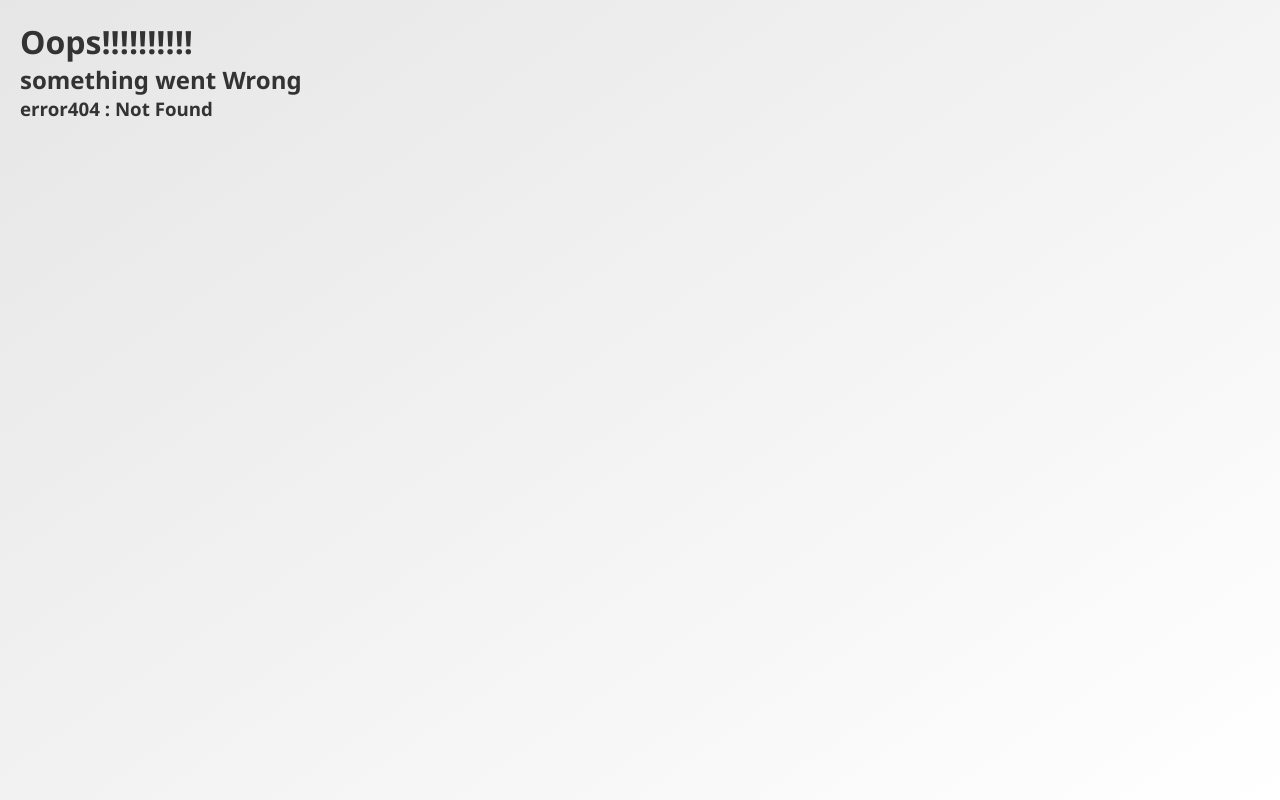
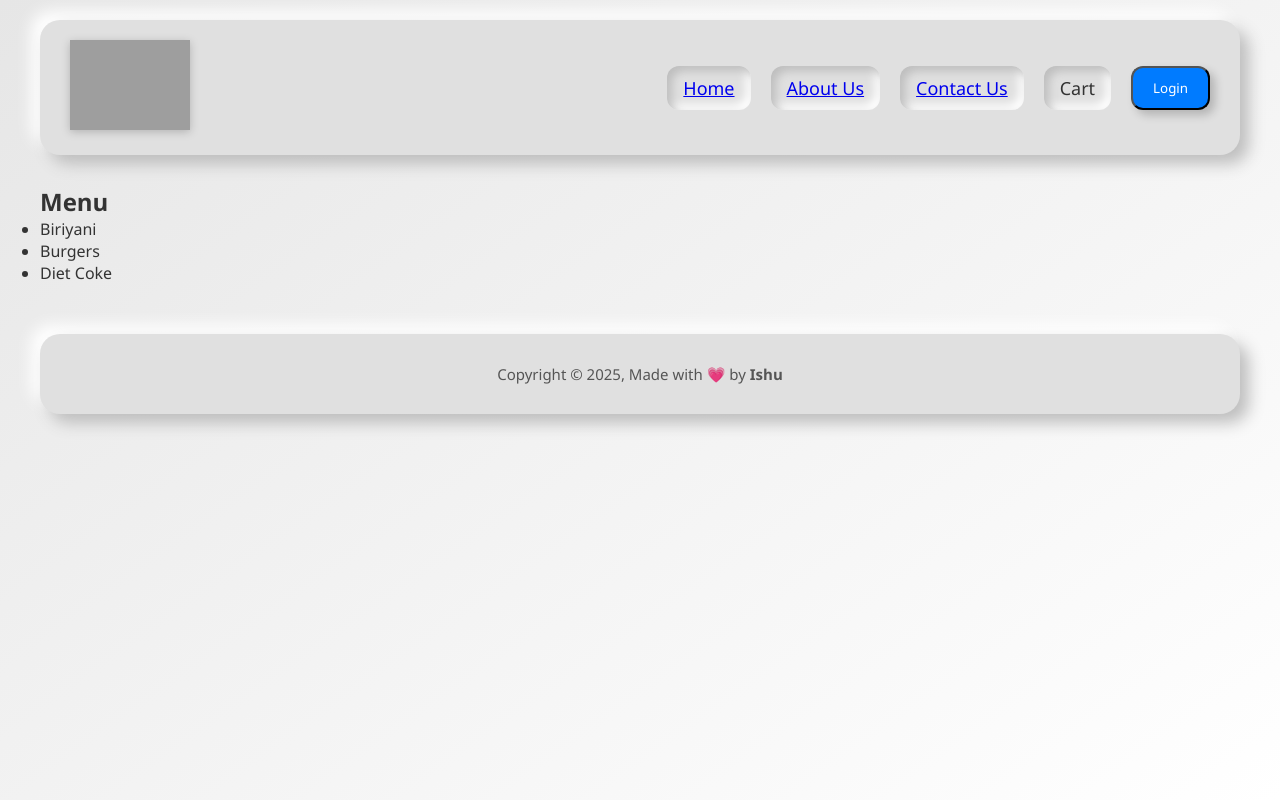
Before and after one commit to ISWARYA-hash8/Eatoos-From-cravings-to-comfort-Swiggy-clone-, a React (Vite) app: page /restaurants/1 in a window 1280 px wide. Before the commit this address had no page. Built offline with nearby package versions, Linux system fonts and the light colour scheme; no server answers; grey boxes are pictures that could not be loaded.

Commit message:
routing our app

```diff
--- a/src/App.js
+++ b/src/App.js
@@ -7,6 +7,7 @@ import { createBrowserRouter , Outlet, RouterProvider } from 'react-router-dom';
 import About from './components/About';
 import Contact from './components/Contact';
 import Error from './components/Error';
+import RestaurantMenu from './components/RestaurantMenu';
 
 /* Components of Our Food-Order App
  * Header
@@ -103,6 +104,11 @@ const appRouter = createBrowserRouter([{
       path: "/contact",
       element:<Contact />,
     },
+    {
+      path : "/restaurants/:resId",
+      element: <RestaurantMenu />,
+
+    },
 
   ],
   errorElement:<Error />,
--- /dev/null
+++ b/src/components/RestaurantMenu.js
@@ -0,0 +1,35 @@
+import { useEffect, useState } from "react";
+import Shimmer from "./Shimmer";
+
+const RestaurantMenu = () =>{
+     const [ resInfo , setResInfo ] = useState([]);
+
+
+ useEffect( () =>{
+         fetchMenu();
+ },[]);
+ const fetchMenu = async () =>{
+    const data = await fetch("https://www.swiggy.com/dapi/menu/pl?page-type=REGULAR_MENU&complete-menu=true&lat=11.5034192&lng=77.24443480000001&restaurantId=941047&catalog_qa=undefined&submitAction=ENTER");
+    const json= await data.json();
+    console.log(json);
+    setResInfo(json?.data?.cards[2]?.card?.card?.info?.name);
+ };
+
+ //const {name,cuisine,cloudinaryImageId,costForTwoMessage} = json?.data?.cards[2]?.card?.card?.info;
+
+    return resInfo === null ? (<Shimmer />) : (
+        <div className="menu" >
+            <h1>{resInfo}</h1>
+            <h2></h2>
+            <h3></h3>
+            <h2>Menu</h2>
+            <ul>
+                <li>Biriyani</li>
+                <li>Burgers</li>
+                <li>Diet Coke</li>
+            </ul>
+        </div>
+    );
+};
+
+export default RestaurantMenu;
```
